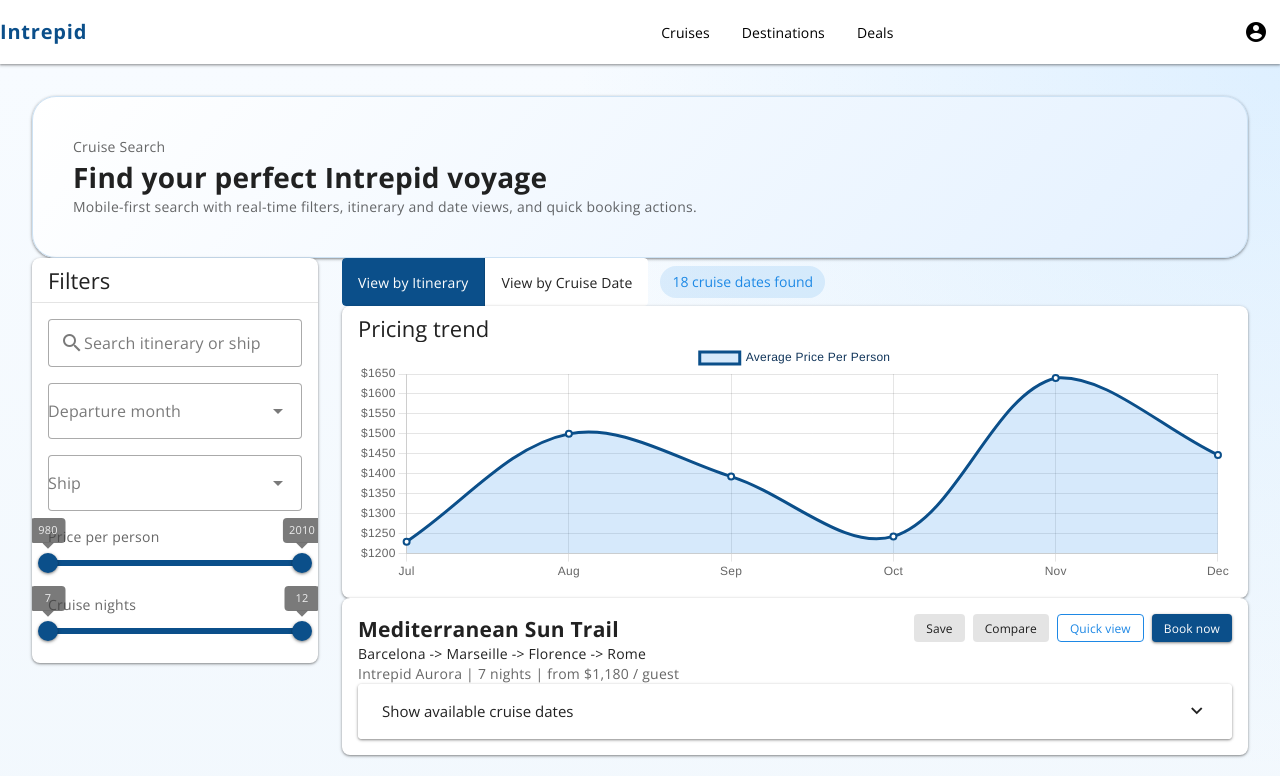
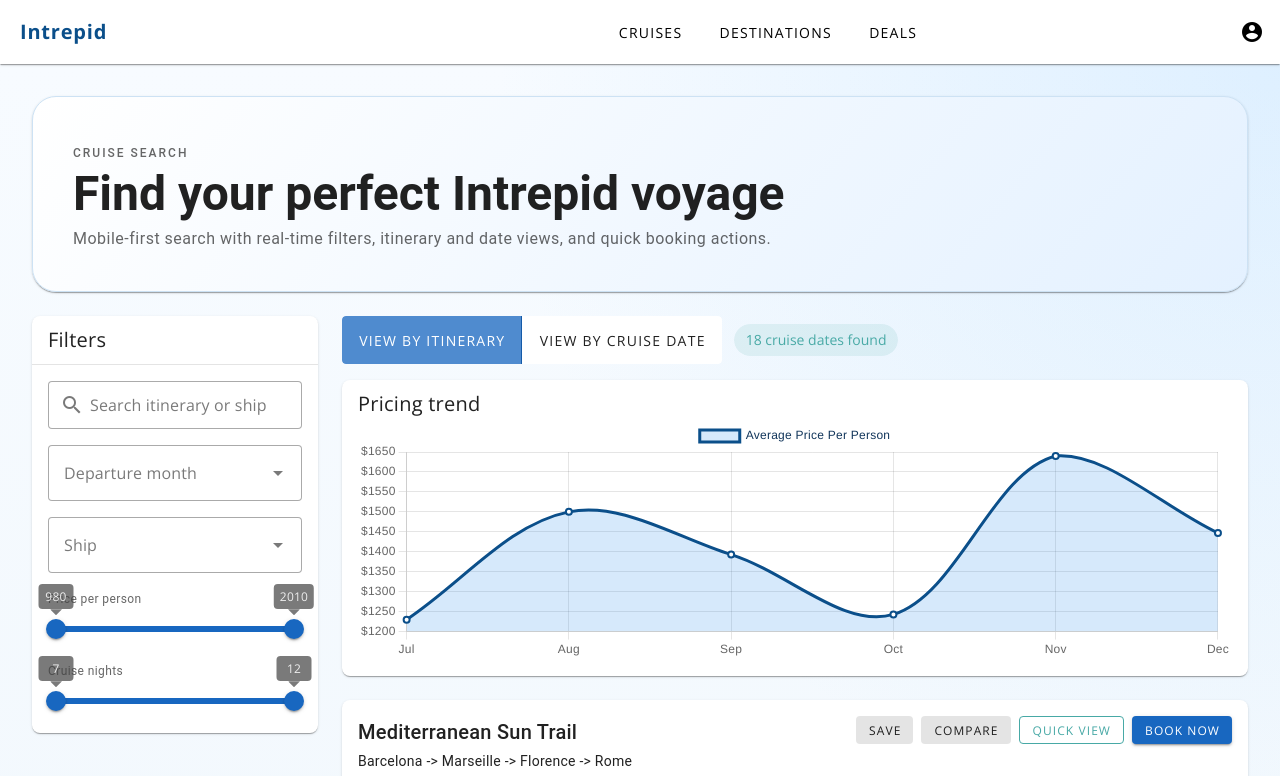
Before and after one commit to ryan-woo-slalom/Cruise-Search-Mobile, a Vue app: page / in a window 1280 px wide. Shown: the top 776 px of the page. Built offline with nearby package versions, Linux system fonts and the light colour scheme; the HTML template or start-up script is replaced by a standard one.

Commit message:
Installed vuetify3

```diff
--- a/package.json
+++ b/package.json
@@ -16,7 +16,7 @@
     "vue": "^3.5.32",
     "vue-chartjs": "^5.3.3",
     "vue-router": "^5.0.4",
-    "vuetify": "^4.1.2"
+    "vuetify": "^3.12.8"
   },
   "devDependencies": {
     "@tsconfig/node24": "^24.0.4",
--- a/src/plugins/vuetify.ts
+++ b/src/plugins/vuetify.ts
@@ -2,25 +2,6 @@ import { createVuetify } from 'vuetify'
 import { aliases, mdi } from 'vuetify/iconsets/mdi'
 
 const vuetify = createVuetify({
-  theme: {
-    defaultTheme: 'intrepidTheme',
-    themes: {
-      intrepidTheme: {
-        dark: false,
-        colors: {
-          primary: '#0b4f8a',
-          secondary: '#1e88e5',
-          accent: '#64b5f6',
-          surface: '#ffffff',
-          background: '#f2f7fc',
-          success: '#2e7d32',
-          warning: '#ef6c00',
-          error: '#c62828',
-          info: '#0277bd',
-        },
-      },
-    },
-  },
   icons: {
     defaultSet: 'mdi',
     aliases,
```
Also changed, not shown: 1 other file (tests, documents, lock files or other folders).
